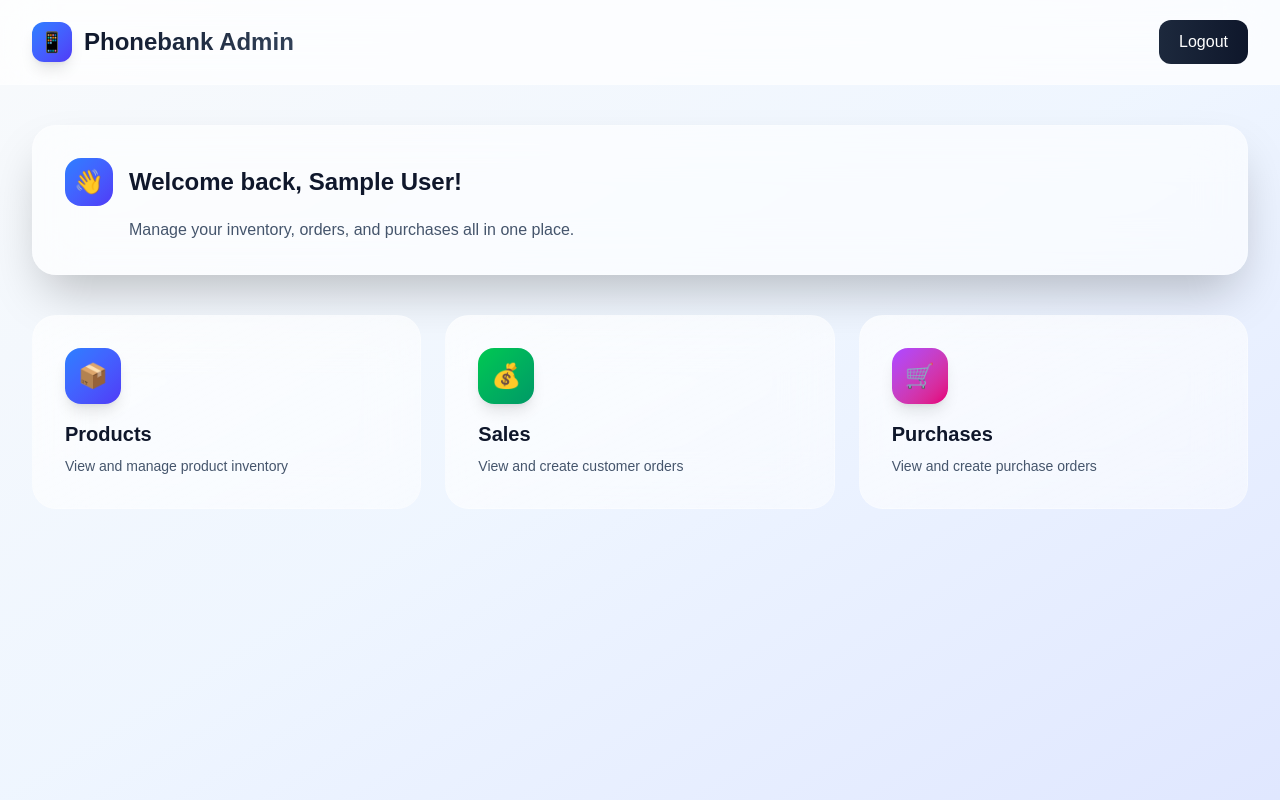
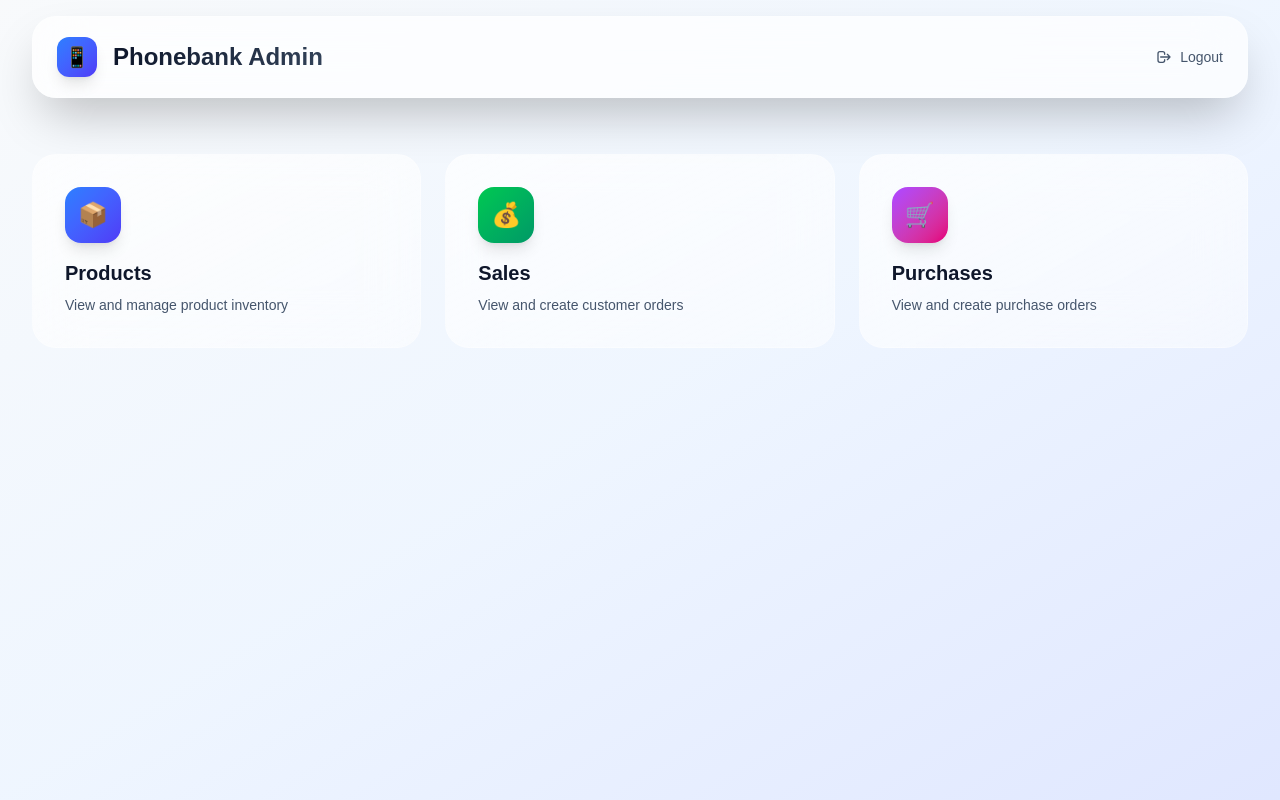
Before and after one commit to YSNAB/bankdash, a Next.js app: page /dashboard in a window 1280 px wide. Built offline with nearby package versions, Linux system fonts and the light colour scheme; sample sign-in values are in the browser's storage.

Commit message:
fixed headers

```diff
--- a/src/app/dashboard/page.tsx
+++ b/src/app/dashboard/page.tsx
@@ -32,10 +32,10 @@ export default function DashboardPage() {
 
   return (
     <div className="min-h-screen bg-gradient-to-br from-slate-50 via-blue-50 to-indigo-100 dark:from-slate-950 dark:via-slate-900 dark:to-slate-950">
-      {/* Glass morphism header */}
-      <header className="backdrop-blur-xl bg-white/70 dark:bg-slate-900/70 border-b border-white/20 dark:border-slate-800/50 sticky top-0 z-50">
-        <div className="max-w-7xl mx-auto px-4 sm:px-6 lg:px-8 py-5 flex items-center justify-between">
-          <div className="flex items-center gap-3">
+      <header className="py-4">
+        <div className="max-w-7xl mx-auto px-4 sm:px-6 lg:px-8">
+          <div className="backdrop-blur-xl bg-white/70 dark:bg-slate-900/70 border border-white/20 dark:border-slate-800/50 shadow-2xl rounded-3xl px-6 py-5 flex items-center justify-between">
+            <div className="flex items-center gap-4">
               <div className="w-10 h-10 rounded-xl bg-gradient-to-br from-blue-500 to-indigo-600 flex items-center justify-center shadow-lg">
                 <span className="text-white text-xl font-bold">📱</span>
               </div>
@@ -45,28 +45,18 @@ export default function DashboardPage() {
             </div>
             <button
               onClick={handleLogout}
-            className="px-5 py-2.5 bg-gradient-to-r from-slate-800 to-slate-900 dark:from-white dark:to-slate-100 text-white dark:text-slate-900 rounded-xl hover:shadow-lg transition-all duration-300 font-medium"
+              className="flex items-center gap-2 text-slate-600 dark:text-slate-400 hover:text-slate-900 dark:hover:text-white transition-colors"
             >
-            Logout
+              <svg className="w-4 h-4" fill="none" stroke="currentColor" viewBox="0 0 24 24">
+                <path strokeLinecap="round" strokeLinejoin="round" strokeWidth={2} d="M17 16l4-4m0 0l-4-4m4 4H7m6 4v1a3 3 0 01-3 3H6a3 3 0 01-3-3V7a3 3 0 013-3h4a3 3 0 013 3v1" />
+              </svg>
+              <span className="text-sm font-medium">Logout</span>
             </button>
+          </div>
         </div>
       </header>
 
       <main className="max-w-7xl mx-auto px-4 sm:px-6 lg:px-8 py-10">
-        {/* Welcome card with glass effect */}
-        <div className="backdrop-blur-xl bg-white/60 dark:bg-slate-900/60 border border-white/20 dark:border-slate-800/50 shadow-2xl rounded-3xl p-8 mb-10">
-          <div className="flex items-center gap-4 mb-3">
-            <div className="w-12 h-12 rounded-2xl bg-gradient-to-br from-blue-500 to-indigo-600 flex items-center justify-center">
-              <span className="text-2xl">👋</span>
-            </div>
-            <h2 className="text-2xl font-bold text-slate-900 dark:text-white">
-              Welcome back, {user.name || user.username}!
-            </h2>
-          </div>
-          <p className="text-slate-600 dark:text-slate-400 ml-16">
-            Manage your inventory, orders, and purchases all in one place.
-          </p>
-        </div>
 
         {/* Glass tile cards */}
         <div className="grid grid-cols-1 md:grid-cols-2 lg:grid-cols-3 gap-6">
--- a/src/app/orders/[id]/page.tsx
+++ b/src/app/orders/[id]/page.tsx
@@ -102,32 +102,37 @@ export default function OrderDetailPage() {
 
   return (
     <div className="min-h-screen bg-gradient-to-br from-slate-50 via-blue-50 to-indigo-100 dark:from-slate-950 dark:via-slate-900 dark:to-slate-950">
-      <header className="backdrop-blur-xl bg-white/70 dark:bg-slate-900/70 border-b border-white/20 dark:border-slate-800/50 sticky top-0 z-50">
-        <div className="max-w-7xl mx-auto px-4 sm:px-6 lg:px-8 py-5 flex items-center justify-between">
+      <header className="py-4">
+        <div className="max-w-7xl mx-auto px-4 sm:px-6 lg:px-8">
+          <div className="backdrop-blur-xl bg-white/70 dark:bg-slate-900/70 border border-white/20 dark:border-slate-800/50 shadow-2xl rounded-3xl px-6 py-5 flex items-center justify-between">
           <div className="flex items-center gap-4">
-            <div className="w-10 h-10 rounded-xl bg-gradient-to-br from-purple-500 to-pink-600 flex items-center justify-center shadow-lg">
-              <span className="text-white text-xl">📝</span>
-            </div>
-            <h1 className="text-2xl font-bold bg-gradient-to-r from-slate-900 to-slate-700 dark:from-white dark:to-slate-300 bg-clip-text text-transparent">
-              Order #{order.id}
-            </h1>
             <button
               onClick={() => router.push('/orders')}
-              className="ml-2 text-sm text-slate-600 dark:text-slate-400 hover:text-slate-900 dark:hover:text-white transition-colors"
+              className="text-sm text-slate-600 dark:text-slate-400 hover:text-slate-900 dark:hover:text-white transition-colors"
             >
               ← Orders
             </button>
+            <div className="w-10 h-10 rounded-xl bg-gradient-to-br from-emerald-500 to-teal-600 flex items-center justify-center shadow-lg">
+              <span className="text-white text-xl">🛒</span>
+            </div>
+            <h1 className="text-2xl font-bold bg-gradient-to-r from-slate-900 to-slate-700 dark:from-white dark:to-slate-300 bg-clip-text text-transparent">
+              Order Details
+            </h1>
           </div>
           <button
             onClick={handleLogout}
-            className="px-5 py-2.5 bg-gradient-to-r from-slate-800 to-slate-900 dark:from-white dark:to-slate-100 text-white dark:text-slate-900 rounded-xl hover:shadow-lg transition-all duration-300 font-medium"
+            className="flex items-center gap-2 text-slate-600 dark:text-slate-400 hover:text-slate-900 dark:hover:text-white transition-colors"
           >
-            Logout
+            <svg className="w-4 h-4" fill="none" stroke="currentColor" viewBox="0 0 24 24">
+              <path strokeLinecap="round" strokeLinejoin="round" strokeWidth={2} d="M17 16l4-4m0 0l-4-4m4 4H7m6 4v1a3 3 0 01-3 3H6a3 3 0 01-3-3V7a3 3 0 013-3h4a3 3 0 013 3v1" />
+            </svg>
+            <span className="text-sm font-medium">Logout</span>
           </button>
         </div>
+      </div>
       </header>
 
-      <main className="max-w-5xl mx-auto px-4 sm:px-6 lg:px-8 py-10">
+      <main className="max-w-7xl mx-auto px-4 sm:px-6 lg:px-8 py-10">
         <div className="backdrop-blur-xl bg-white/70 dark:bg-slate-900/70 border border-white/20 dark:border-slate-800/50 shadow-2xl rounded-3xl p-8 mb-8">
           <div className="grid grid-cols-1 md:grid-cols-3 gap-6">
             <div>
--- a/src/app/orders/page.tsx
+++ b/src/app/orders/page.tsx
@@ -105,29 +105,34 @@ export default function OrdersPage() {
 
   return (
     <div className="min-h-screen bg-gradient-to-br from-slate-50 via-blue-50 to-indigo-100 dark:from-slate-950 dark:via-slate-900 dark:to-slate-950">
-      <header className="backdrop-blur-xl bg-white/70 dark:bg-slate-900/70 border-b border-white/20 dark:border-slate-800/50 sticky top-0 z-50">
-        <div className="max-w-7xl mx-auto px-4 sm:px-6 lg:px-8 py-5 flex items-center justify-between">
+      <header className="py-4">
+        <div className="max-w-7xl mx-auto px-4 sm:px-6 lg:px-8">
+          <div className="backdrop-blur-xl bg-white/70 dark:bg-slate-900/70 border border-white/20 dark:border-slate-800/50 shadow-2xl rounded-3xl px-6 py-5 flex items-center justify-between">
           <div className="flex items-center gap-4">
-            <div className="w-10 h-10 rounded-xl bg-gradient-to-br from-purple-500 to-pink-600 flex items-center justify-center shadow-lg">
-              <span className="text-white text-xl">📝</span>
+            <button
+              onClick={() => router.push('/dashboard')}
+              className="text-sm text-slate-600 dark:text-slate-400 hover:text-slate-900 dark:hover:text-white transition-colors"
+            >
+              ← Dashboard
+            </button>
+            <div className="w-10 h-10 rounded-xl bg-gradient-to-br from-emerald-500 to-teal-600 flex items-center justify-center shadow-lg">
+              <span className="text-white text-xl">🛒</span>
             </div>
             <h1 className="text-2xl font-bold bg-gradient-to-r from-slate-900 to-slate-700 dark:from-white dark:to-slate-300 bg-clip-text text-transparent">
               Orders
             </h1>
-            <button
-              onClick={() => router.push('/dashboard')}
-              className="ml-2 text-sm text-slate-600 dark:text-slate-400 hover:text-slate-900 dark:hover:text-white transition-colors"
-            >
-              ← Dashboard
-            </button>
           </div>
           <button
             onClick={handleLogout}
-            className="px-5 py-2.5 bg-gradient-to-r from-slate-800 to-slate-900 dark:from-white dark:to-slate-100 text-white dark:text-slate-900 rounded-xl hover:shadow-lg transition-all duration-300 font-medium"
+            className="flex items-center gap-2 text-slate-600 dark:text-slate-400 hover:text-slate-900 dark:hover:text-white transition-colors"
           >
-            Logout
+            <svg className="w-4 h-4" fill="none" stroke="currentColor" viewBox="0 0 24 24">
+              <path strokeLinecap="round" strokeLinejoin="round" strokeWidth={2} d="M17 16l4-4m0 0l-4-4m4 4H7m6 4v1a3 3 0 01-3 3H6a3 3 0 01-3-3V7a3 3 0 013-3h4a3 3 0 013 3v1" />
+            </svg>
+            <span className="text-sm font-medium">Logout</span>
           </button>
         </div>
+      </div>
       </header>
 
       <main className="max-w-7xl mx-auto px-4 sm:px-6 lg:px-8 py-10">
--- a/src/app/products/page.tsx
+++ b/src/app/products/page.tsx
@@ -123,29 +123,34 @@ export default function ProductsPage() {
 
   return (
     <div className="min-h-screen bg-gradient-to-br from-slate-50 via-blue-50 to-indigo-100 dark:from-slate-950 dark:via-slate-900 dark:to-slate-950">
-      <header className="backdrop-blur-xl bg-white/70 dark:bg-slate-900/70 border-b border-white/20 dark:border-slate-800/50 sticky top-0 z-50">
-        <div className="max-w-7xl mx-auto px-4 sm:px-6 lg:px-8 py-5 flex items-center justify-between">
+      <header className="py-4">
+        <div className="max-w-7xl mx-auto px-4 sm:px-6 lg:px-8">
+          <div className="backdrop-blur-xl bg-white/70 dark:bg-slate-900/70 border border-white/20 dark:border-slate-800/50 shadow-2xl rounded-3xl px-6 py-5 flex items-center justify-between">
           <div className="flex items-center gap-4">
+            <button
+              onClick={() => router.push('/dashboard')}
+              className="text-sm text-slate-600 dark:text-slate-400 hover:text-slate-900 dark:hover:text-white transition-colors"
+            >
+              ← Dashboard
+            </button>
             <div className="w-10 h-10 rounded-xl bg-gradient-to-br from-blue-500 to-indigo-600 flex items-center justify-center shadow-lg">
               <span className="text-white text-xl">📦</span>
             </div>
             <h1 className="text-2xl font-bold bg-gradient-to-r from-slate-900 to-slate-700 dark:from-white dark:to-slate-300 bg-clip-text text-transparent">
               Products
             </h1>
-            <button
-              onClick={() => router.push('/dashboard')}
-              className="ml-2 text-sm text-slate-600 dark:text-slate-400 hover:text-slate-900 dark:hover:text-white transition-colors"
-            >
-              ← Dashboard
-            </button>
           </div>
           <button
             onClick={handleLogout}
-            className="px-5 py-2.5 bg-gradient-to-r from-slate-800 to-slate-900 dark:from-white dark:to-slate-100 text-white dark:text-slate-900 rounded-xl hover:shadow-lg transition-all duration-300 font-medium"
+            className="flex items-center gap-2 text-slate-600 dark:text-slate-400 hover:text-slate-900 dark:hover:text-white transition-colors"
           >
-            Logout
+            <svg className="w-4 h-4" fill="none" stroke="currentColor" viewBox="0 0 24 24">
+              <path strokeLinecap="round" strokeLinejoin="round" strokeWidth={2} d="M17 16l4-4m0 0l-4-4m4 4H7m6 4v1a3 3 0 01-3 3H6a3 3 0 01-3-3V7a3 3 0 013-3h4a3 3 0 013 3v1" />
+            </svg>
+            <span className="text-sm font-medium">Logout</span>
           </button>
         </div>
+      </div>
       </header>
 
       <main className="max-w-7xl mx-auto px-4 sm:px-6 lg:px-8 py-10">
--- a/src/app/purchases/[id]/page.tsx
+++ b/src/app/purchases/[id]/page.tsx
@@ -101,32 +101,37 @@ export default function PurchaseDetailPage() {
 
   return (
     <div className="min-h-screen bg-gradient-to-br from-slate-50 via-blue-50 to-indigo-100 dark:from-slate-950 dark:via-slate-900 dark:to-slate-950">
-      <header className="backdrop-blur-xl bg-white/70 dark:bg-slate-900/70 border-b border-white/20 dark:border-slate-800/50 sticky top-0 z-50">
-        <div className="max-w-7xl mx-auto px-4 sm:px-6 lg:px-8 py-5 flex items-center justify-between">
+      <header className="py-4">
+        <div className="max-w-7xl mx-auto px-4 sm:px-6 lg:px-8">
+          <div className="backdrop-blur-xl bg-white/70 dark:bg-slate-900/70 border border-white/20 dark:border-slate-800/50 shadow-2xl rounded-3xl px-6 py-5 flex items-center justify-between">
           <div className="flex items-center gap-4">
-            <div className="w-10 h-10 rounded-xl bg-gradient-to-br from-amber-500 to-orange-600 flex items-center justify-center shadow-lg">
-              <span className="text-white text-xl">📦</span>
-            </div>
-            <h1 className="text-2xl font-bold bg-gradient-to-r from-slate-900 to-slate-700 dark:from-white dark:to-slate-300 bg-clip-text text-transparent">
-              Purchase Order #{purchase.id}
-            </h1>
             <button
               onClick={() => router.push('/purchases')}
-              className="ml-2 text-sm text-slate-600 dark:text-slate-400 hover:text-slate-900 dark:hover:text-white transition-colors"
+              className="text-sm text-slate-600 dark:text-slate-400 hover:text-slate-900 dark:hover:text-white transition-colors"
             >
               ← Purchases
             </button>
+            <div className="w-10 h-10 rounded-xl bg-gradient-to-br from-purple-500 to-pink-600 flex items-center justify-center shadow-lg">
+              <span className="text-white text-xl">📥</span>
+            </div>
+            <h1 className="text-2xl font-bold bg-gradient-to-r from-slate-900 to-slate-700 dark:from-white dark:to-slate-300 bg-clip-text text-transparent">
+              Purchase Details
+            </h1>
           </div>
           <button
             onClick={handleLogout}
-            className="px-5 py-2.5 bg-gradient-to-r from-slate-800 to-slate-900 dark:from-white dark:to-slate-100 text-white dark:text-slate-900 rounded-xl hover:shadow-lg transition-all duration-300 font-medium"
+            className="flex items-center gap-2 text-slate-600 dark:text-slate-400 hover:text-slate-900 dark:hover:text-white transition-colors"
           >
-            Logout
+            <svg className="w-4 h-4" fill="none" stroke="currentColor" viewBox="0 0 24 24">
+              <path strokeLinecap="round" strokeLinejoin="round" strokeWidth={2} d="M17 16l4-4m0 0l-4-4m4 4H7m6 4v1a3 3 0 01-3 3H6a3 3 0 01-3-3V7a3 3 0 013-3h4a3 3 0 013 3v1" />
+            </svg>
+            <span className="text-sm font-medium">Logout</span>
           </button>
         </div>
+      </div>
       </header>
 
-      <main className="max-w-5xl mx-auto px-4 sm:px-6 lg:px-8 py-10">
+      <main className="max-w-7xl mx-auto px-4 sm:px-6 lg:px-8 py-10">
         <div className="backdrop-blur-xl bg-white/70 dark:bg-slate-900/70 border border-white/20 dark:border-slate-800/50 shadow-2xl rounded-3xl p-8 mb-8">
           <div className="grid grid-cols-1 md:grid-cols-3 gap-6">
             <div>
--- a/src/app/purchases/page.tsx
+++ b/src/app/purchases/page.tsx
@@ -104,29 +104,34 @@ export default function PurchasesPage() {
 
   return (
     <div className="min-h-screen bg-gradient-to-br from-slate-50 via-blue-50 to-indigo-100 dark:from-slate-950 dark:via-slate-900 dark:to-slate-950">
-      <header className="backdrop-blur-xl bg-white/70 dark:bg-slate-900/70 border-b border-white/20 dark:border-slate-800/50 sticky top-0 z-50">
-        <div className="max-w-7xl mx-auto px-4 sm:px-6 lg:px-8 py-5 flex items-center justify-between">
+      <header className="py-4">
+        <div className="max-w-7xl mx-auto px-4 sm:px-6 lg:px-8">
+          <div className="backdrop-blur-xl bg-white/70 dark:bg-slate-900/70 border border-white/20 dark:border-slate-800/50 shadow-2xl rounded-3xl px-6 py-5 flex items-center justify-between">
           <div className="flex items-center gap-4">
-            <div className="w-10 h-10 rounded-xl bg-gradient-to-br from-amber-500 to-orange-600 flex items-center justify-center shadow-lg">
-              <span className="text-white text-xl">📦</span>
+            <button
+              onClick={() => router.push('/dashboard')}
+              className="text-sm text-slate-600 dark:text-slate-400 hover:text-slate-900 dark:hover:text-white transition-colors"
+            >
+              ← Dashboard
+            </button>
+            <div className="w-10 h-10 rounded-xl bg-gradient-to-br from-purple-500 to-pink-600 flex items-center justify-center shadow-lg">
+              <span className="text-white text-xl">📥</span>
             </div>
             <h1 className="text-2xl font-bold bg-gradient-to-r from-slate-900 to-slate-700 dark:from-white dark:to-slate-300 bg-clip-text text-transparent">
               Purchases
             </h1>
-            <button
-              onClick={() => router.push('/dashboard')}
-              className="ml-2 text-sm text-slate-600 dark:text-slate-400 hover:text-slate-900 dark:hover:text-white transition-colors"
-            >
-              ← Dashboard
-            </button>
           </div>
           <button
             onClick={handleLogout}
-            className="px-5 py-2.5 bg-gradient-to-r from-slate-800 to-slate-900 dark:from-white dark:to-slate-100 text-white dark:text-slate-900 rounded-xl hover:shadow-lg transition-all duration-300 font-medium"
+            className="flex items-center gap-2 text-slate-600 dark:text-slate-400 hover:text-slate-900 dark:hover:text-white transition-colors"
           >
-            Logout
+            <svg className="w-4 h-4" fill="none" stroke="currentColor" viewBox="0 0 24 24">
+              <path strokeLinecap="round" strokeLinejoin="round" strokeWidth={2} d="M17 16l4-4m0 0l-4-4m4 4H7m6 4v1a3 3 0 01-3 3H6a3 3 0 01-3-3V7a3 3 0 013-3h4a3 3 0 013 3v1" />
+            </svg>
+            <span className="text-sm font-medium">Logout</span>
           </button>
         </div>
+      </div>
       </header>
 
       <main className="max-w-7xl mx-auto px-4 sm:px-6 lg:px-8 py-10">
```
Also changed, not shown: src/app/orders/new/page.tsx (+13 -11 lines), src/app/purchases/new/page.tsx (+12 -10 lines). Lines whose indentation alone changed are shown as unchanged.
